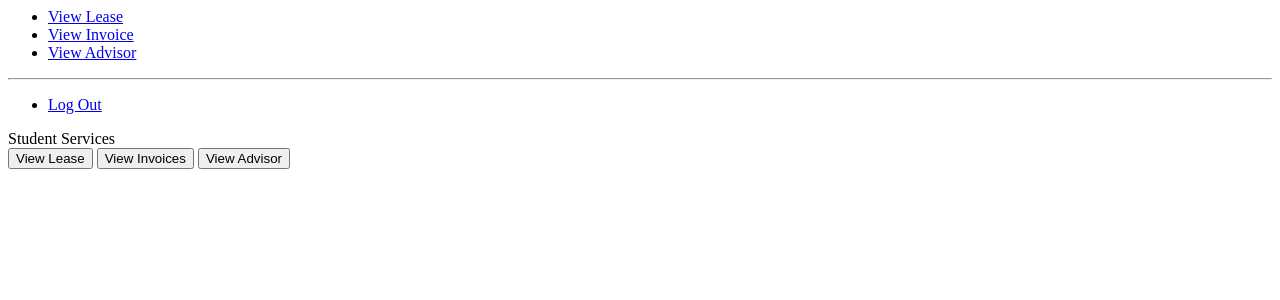
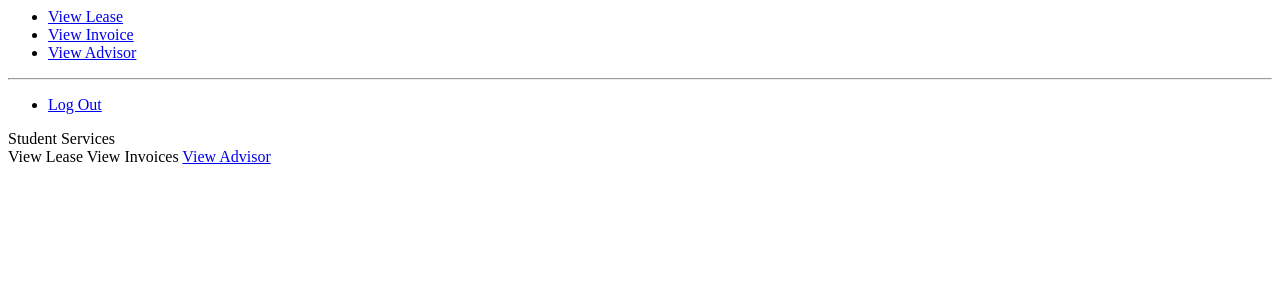
Before and after one commit to JGehl99/COMP-4150-ResidentialServices, a PHP site: page /content/student_index.php in a window 1280 px wide. Shown: the top 300 px of the page. Run offline with PHP 8.4, Linux system fonts and the light colour scheme.

Commit message:
Create view advisor page

```diff
--- a/public_html/content/student_index.php
+++ b/public_html/content/student_index.php
@@ -13,9 +13,9 @@
             </div>
             <div class="row justify-content-center">
                 <div class="btn-group-vertical col-6 mb-5 rounded-3">
-                    <button type="button" class="btn btn-primary mb-2 rounded-3">View Lease</button>
-                    <button type="button" class="btn btn-primary mb-2 rounded-3">View Invoices</button>
-                    <button type="button" class="btn btn-primary mb-2 rounded-3">View Advisor</button>
+                    <a type="button" class="btn btn-primary mb-2 rounded-3">View Lease</a>
+                    <a type="button" class="btn btn-primary mb-2 rounded-3">View Invoices</a>
+                    <a type="button" class="btn btn-primary mb-2 rounded-3" href="view_advisor.php">View Advisor</a>
                 </div>
             </div>
         </div>
```
Also changed, not shown: public_html/content/view_advisor.php (+41 -1 lines).
